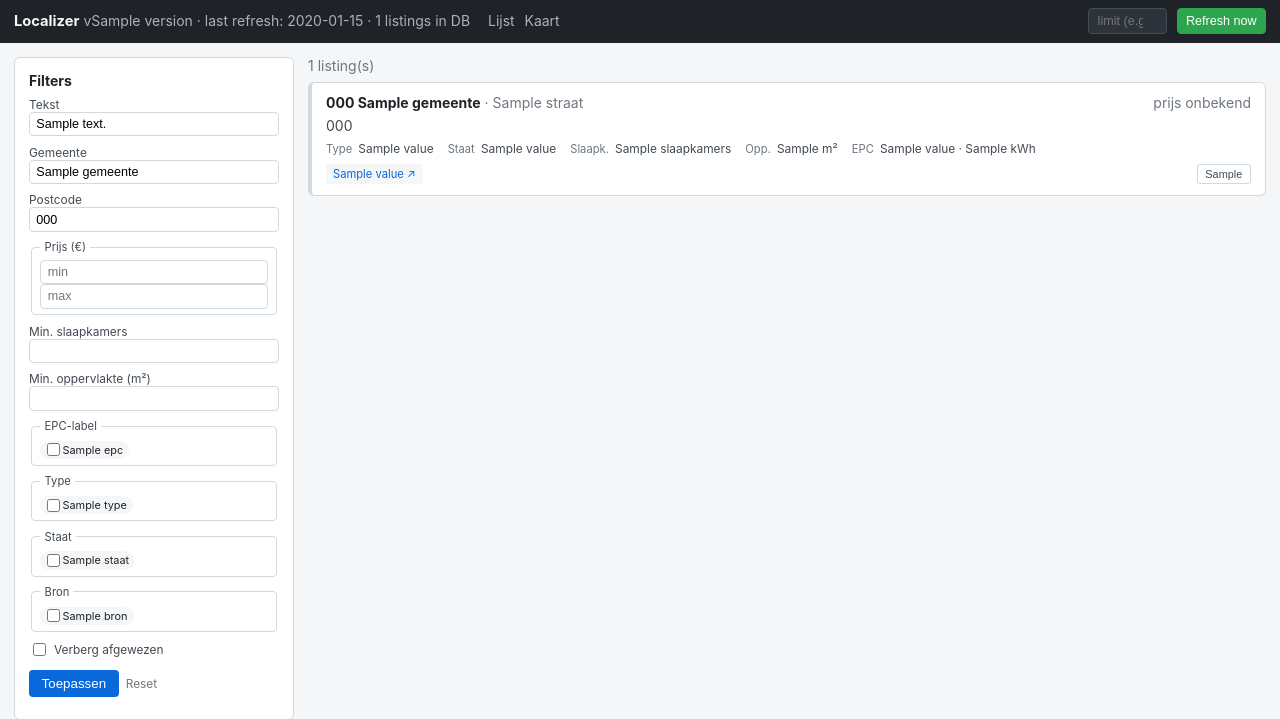
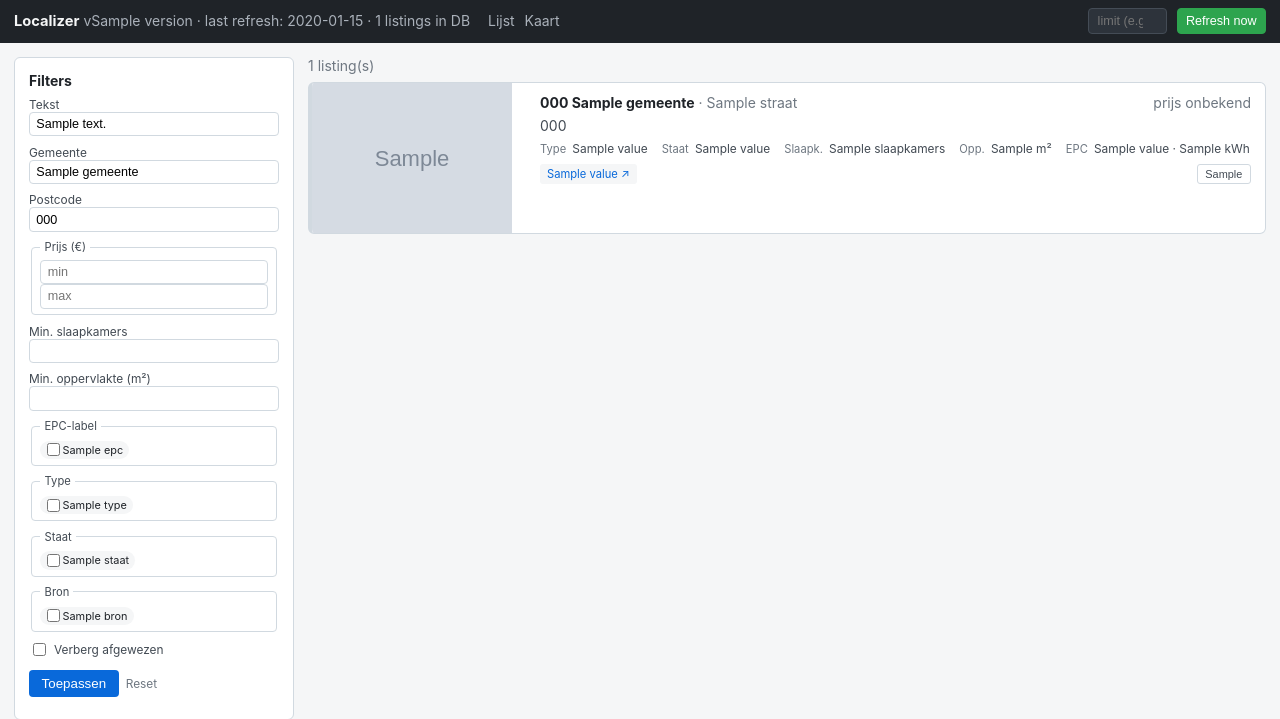
Before and after one commit to ODILA1607/localizer, a FastAPI app: template src/localizer/ui/templates/index.html in a window 1280 px wide. Shown: the top 719 px of the page. Run offline with FastAPI, Linux system fonts and the light colour scheme; the template is opened without the code that fills it: most values are stand-ins (such as "Sample title", 1, 10 or a date in 2020); grey boxes marked "Sample" are stand-in pictures.

Commit message:
feat(ui): show listing photos in cards + map popups
The parsers were already extracting hoofd_foto_url for most listings
(Immoscoop from Product.image[0], Immovlan from og:image), but the UI
template didn't render an <img>. Pure UI fix:

- index.html: 200px-wide thumbnail on the left of every card with a
  photo. Click-through opens the source URL in a new tab. Card layout
  collapses gracefully (single column) when no photo exists, or when
  the image fails to load (onerror handler hides the broken image
  pane).
- map.html: pin popup now shows a 240×140 thumbnail above the spec
  text. Same onerror trick to swallow broken URLs.
- /map endpoint: pass hoofd_foto_url through with the pin payload.
- inspect_db.py: track 'with foto' in the coverage summary.

```diff
--- a/inspect_db.py
+++ b/inspect_db.py
@@ -36,6 +36,7 @@ def main() -> None:
             l.slaapkamers AS bed,
             l.prijs_eur AS prijs,
             l.epc_label,
+            l.hoofd_foto_url AS foto,
             l.titel
         FROM listing l
         ORDER BY l.fingerprint
@@ -52,6 +53,7 @@ def main() -> None:
         "with slaapk": sum(1 for r in listings if r["bed"] is not None),
         "with EPC": sum(1 for r in listings if r["epc_label"]),
         "with straat": sum(1 for r in listings if r["straat"]),
+        "with foto": sum(1 for r in listings if r["foto"]),
     }
     for label, n in counts.items():
         print(f"  {label:<14} {n}/{len(listings)}")
--- a/src/localizer/ui/server.py
+++ b/src/localizer/ui/server.py
@@ -174,6 +174,7 @@ def create_app() -> FastAPI:
                 "epc_label": listing.epc_label.value if listing.epc_label else None,
                 "type": listing.type.value,
                 "user_status": listing.user_status.value,
+                "foto": str(listing.hoofd_foto_url) if listing.hoofd_foto_url else None,
                 "source_url": str(listing.sources[0].source_url) if listing.sources else "",
                 "source_name": listing.sources[0].source_name.value if listing.sources else "",
             }
--- a/src/localizer/ui/static/style.css
+++ b/src/localizer/ui/static/style.css
@@ -136,9 +136,31 @@ a:hover { text-decoration: underline; }
   border: 1px solid #d1d9e0;
   border-left: 4px solid #d1d9e0;
   border-radius: 6px;
-  padding: 0.8rem 1rem;
   margin-bottom: 0.8rem;
+  display: grid;
+  grid-template-columns: 200px 1fr;
+  gap: 1rem;
+  overflow: hidden;
 }
+.listing:not(:has(.foto-link)) { grid-template-columns: 1fr; }
+.listing > .card-body { padding: 0.8rem 1rem; min-width: 0; }
+
+.foto-link {
+  display: block;
+  background: #f5f6f7;
+  overflow: hidden;
+}
+.foto-link .foto {
+  width: 100%;
+  height: 100%;
+  min-height: 140px;
+  max-height: 200px;
+  object-fit: cover;
+  display: block;
+  background: #f5f6f7;
+}
+.foto-link.foto-broken { display: none; }
+.listing:has(.foto-broken) { grid-template-columns: 1fr; }
 .listing.user-nieuw       { border-left-color: #2da44e; }
 .listing.user-bekeken     { border-left-color: #d1d9e0; }
 .listing.user-interessant { border-left-color: #f6a623; }
--- a/src/localizer/ui/templates/index.html
+++ b/src/localizer/ui/templates/index.html
@@ -92,6 +92,14 @@
 
     {% for l in listings %}
       <article class="listing user-{{ l.user_status.value }}">
+        {% if l.hoofd_foto_url %}
+          {% set _open_url = l.sources[0].source_url if l.sources else '#' %}
+          <a href="{{ _open_url }}" target="_blank" rel="noopener" class="foto-link" title="Open op {{ l.sources[0].source_name.value if l.sources else '' }}">
+            <img class="foto" src="{{ l.hoofd_foto_url }}" alt="" loading="lazy"
+                 onerror="this.parentElement.classList.add('foto-broken')">
+          </a>
+        {% endif %}
+        <div class="card-body">
           <header class="row">
             <div class="loc">
               <strong>{{ l.postcode }} {{ l.gemeente }}</strong>
@@ -130,6 +138,7 @@
               {% endfor %}
             </form>
           </footer>
+        </div>
       </article>
     {% endfor %}
   </section>
--- a/src/localizer/ui/templates/map.html
+++ b/src/localizer/ui/templates/map.html
@@ -53,6 +53,7 @@
       fillOpacity: 0.65,
     });
     const popup = `
+      ${p.foto ? `<img src="${p.foto}" style="width:240px;height:140px;object-fit:cover;border-radius:4px;margin-bottom:6px;" onerror="this.style.display='none'">` : ''}
       <strong>${p.postcode} ${escapeHtml(p.gemeente)}</strong>
       ${p.straat ? `<br><span style="color:#6e7781">${escapeHtml(p.straat)}</span>` : ''}
       ${p.titel ? `<br>${escapeHtml(p.titel)}` : ''}
```
Lines whose indentation alone changed are shown as unchanged.
